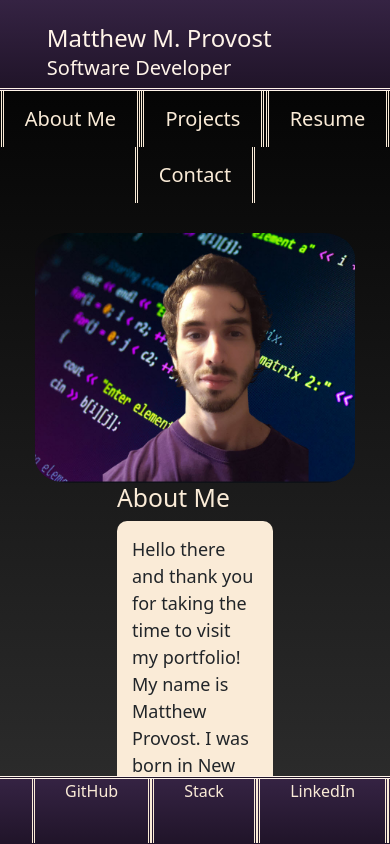
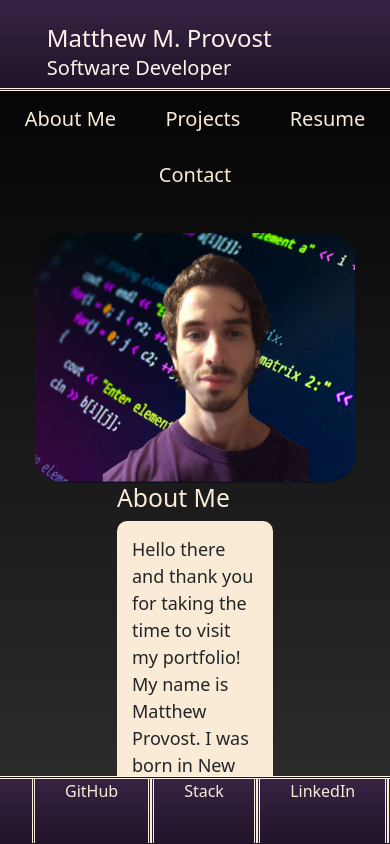
Before and after one commit to provostma21/Portfolio, a React (Create React App) app: page / in a window 390 px wide. Shown: the top 844 px of the page. Built offline with nearby package versions, Linux system fonts and the light colour scheme; no server answers; some icons are missing.

Commit message:
removed border-style upon a smaller screen size

```diff
--- a/src/components/Style/Navbar.css
+++ b/src/components/Style/Navbar.css
@@ -26,6 +26,10 @@
         margin-right: auto;
         justify-content: center;
     }
+    .nav-item {
+        border-style: none;
+
+    }
 
 
 }
```
